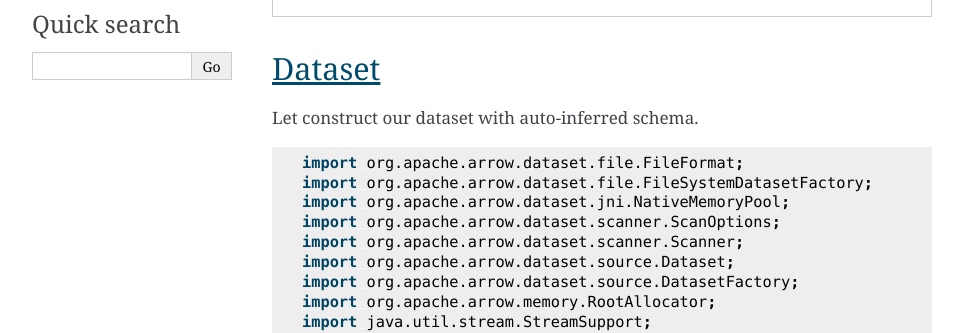
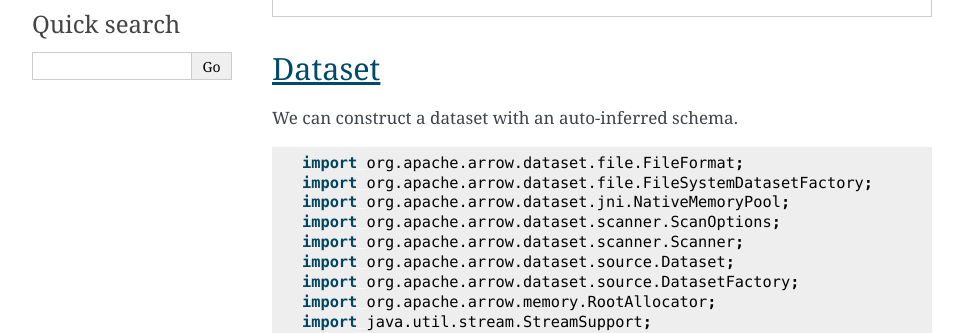
Before and after one commit to apache/arrow-cookbook, a Sphinx documentation site: the page built from java/source/dataset.rst, in a window 1280 px wide and 900 px high. Shown: the part 448-781 px from the top of the window, without its empty margins (148-1111 px from the left). Built offline with Sphinx 7.4.7, drawn with Linux system fonts in a browser that asks for light colours.

Commit message:
Update java/source/dataset.rst
Co-authored-by: David Li <li.davidm96@gmail.com>

```diff
--- a/java/source/dataset.rst
+++ b/java/source/dataset.rst
@@ -11,7 +11,7 @@ Dataset
 Dataset
 =======
 
-Let construct our dataset with auto-inferred schema.
+We can construct a dataset with an auto-inferred schema.
 
 .. testcode::
 
```
